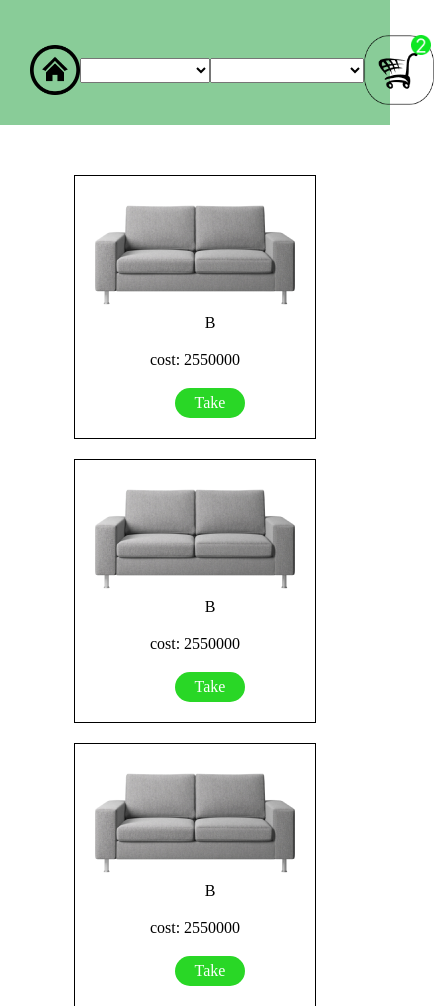
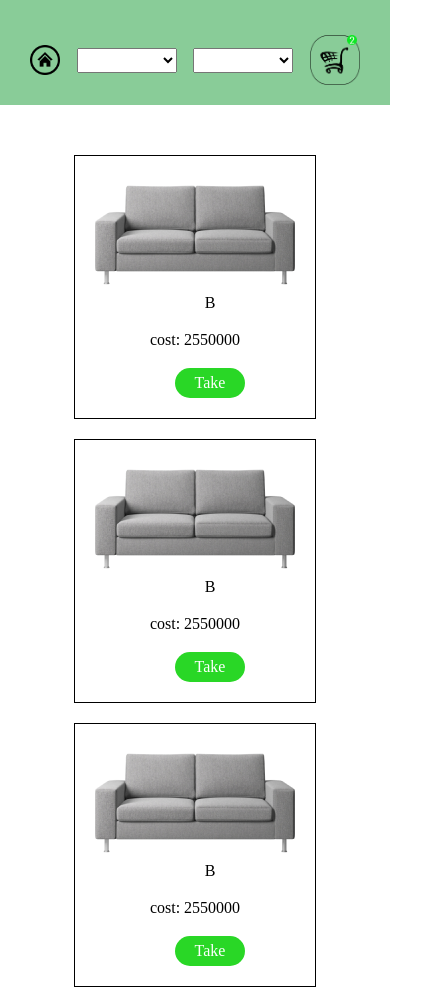
Before and after one commit to Shukurulloh00/Theoneproject, a plain HTML site: page secondpage.html in a window 390 px wide. Shown: the top 1006 px of the page, 434 px wide, since content can reach past the window. Drawn offline with Linux system fonts and the light colour scheme; a web font is replaced by a local one.

Commit message:
next response

```diff
--- a/css/secondpage.css
+++ b/css/secondpage.css
@@ -181,25 +181,27 @@
     right: 3px
 }
 
-@media screen and (max-width:560px) {
+@media screen and (max-width:430px) {
     .header__link > img {
-      width: 50px;
-      height: 50px;
+      width: 30px;
+      height: 30px;
     }
     .view{
+      width: 100px;
       height: 25px;
     }
 
     .model{
+      width: 100px;
       height: 25px;
     }
 
     .image__img{
-      width: 70px;
-      height: 70px;
+      width: 50px;
+      height: 50px;
     }
     .number__img{
-      width: 20px;
+      width: 10px;
     }
 }
 /* wd,msdcnedkneic */
@@ -251,9 +253,6 @@ padding: 3px 20px;
 }
 
 @media screen and (max-width: 560px) {
-
-
-
     .sofa__list{
       display: flex;
       flex-wrap: wrap;
```
